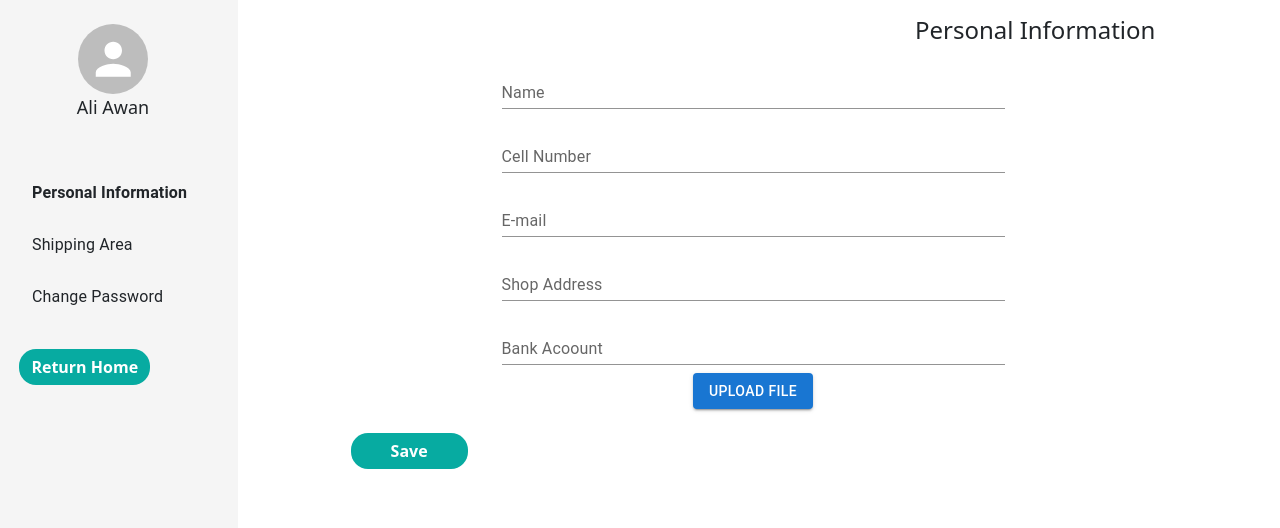
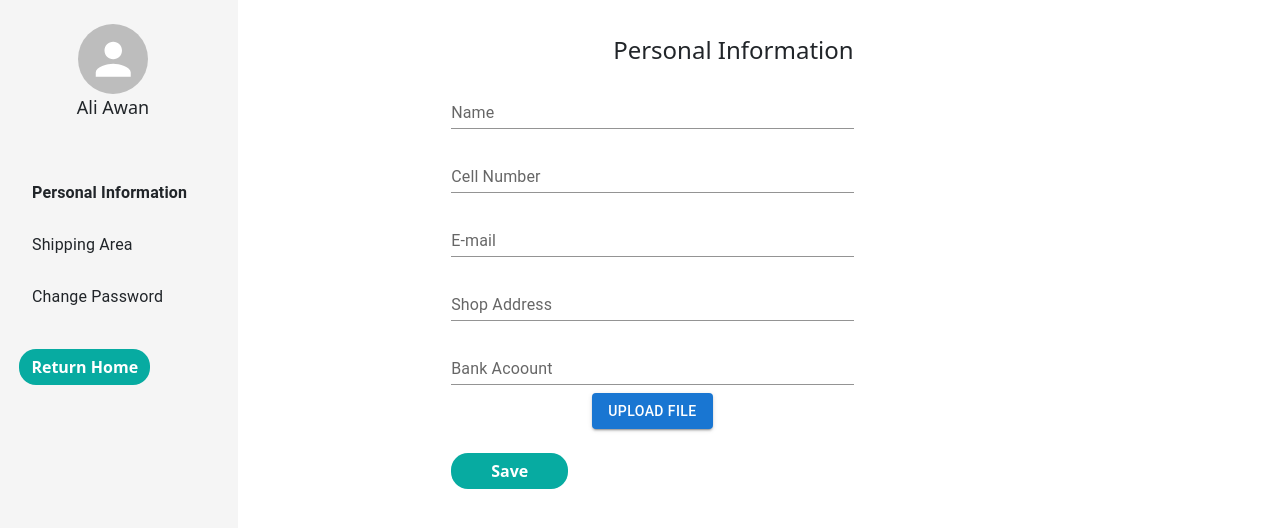
Before and after one commit to MZakria3637/Screens, a React (Create React App) app: page / in a window 1280 px wide. Shown: the top 528 px of the page. Built offline with nearby package versions, Linux system fonts and the light colour scheme.

Commit message:
person info added

```diff
--- a/src/Account/personInfo/person.css
+++ b/src/Account/personInfo/person.css
@@ -6,16 +6,18 @@
     background-color: #07aba1 !important;
     color: white !important;
     align-self: flex-start;
-    margin-left: 10%;
+    margin-left: 30%;
 }
 .person-row{
+    padding-top: 2%;
+    margin-left: -10%;
     width: 100%;
-    height: 99vh;
+    height: 100vh;
     display: flex;
     align-items: center;
     flex-direction: column;
     overflow: hidden;
 }
 .pInfo{
-    padding-right: 10%;
+    padding-right: 30%;
 }
--- a/src/Account/personInfo/personInfo.js
+++ b/src/Account/personInfo/personInfo.js
@@ -16,7 +16,7 @@ function PersonInfo() {
     return (
         <div className="person-row">
             <h4 className="align-self-end mt-3 pInfo">Personal Information</h4>
-            <FormControl sx={{ my: 1, mb: 1, width: '50%' }} variant="standard">
+            <FormControl sx={{ my: 1, mb: 1, width: '40%' }} variant="standard">
                 <InputLabel htmlFor="standard-adornment-name">Name</InputLabel>
                 <Input
                     id="standard-adornment-name"
@@ -25,7 +25,7 @@ function PersonInfo() {
                     onChange={handleChange('name')}
                 />
             </FormControl>
-            <FormControl sx={{ my: 1, mb: 1, width: '50%' }} variant="standard">
+            <FormControl sx={{ my: 1, mb: 1, width: '40%' }} variant="standard">
                 <InputLabel htmlFor="standard-adornment-cellNumber">Cell Number</InputLabel>
                 <Input
                     id="standard-adornment-cellNumber"
@@ -34,7 +34,7 @@ function PersonInfo() {
                     onChange={handleChange('cellNumber')}
                 />
             </FormControl>
-            <FormControl sx={{ my: 1, mb: 1, width: '50%' }} variant="standard">
+            <FormControl sx={{ my: 1, mb: 1, width: '40%' }} variant="standard">
                 <InputLabel htmlFor="standard-adornment-email">E-mail</InputLabel>
                 <Input
                     id="standard-adornment-email"
@@ -43,7 +43,7 @@ function PersonInfo() {
                     onChange={handleChange('email')}
                 />
             </FormControl>
-            <FormControl sx={{ my: 1, mb: 1, width: '50%' }} variant="standard">
+            <FormControl sx={{ my: 1, mb: 1, width: '40%' }} variant="standard">
                 <InputLabel htmlFor="standard-adornment-shopAddress">Shop Address</InputLabel>
                 <Input
                     id="standard-adornment-shopAddress"
@@ -52,7 +52,7 @@ function PersonInfo() {
                     onChange={handleChange('shopAddress')}
                 />
             </FormControl>
-            <FormControl sx={{ my: 1, mb: 1, width: '50%' }} variant="standard">
+            <FormControl sx={{ my: 1, mb: 1, width: '40%' }} variant="standard">
                 <InputLabel htmlFor="standard-adornment-bankAcoount">Bank Acoount</InputLabel>
                 <Input
                     id="standard-adornment-bankAcoount"
```
